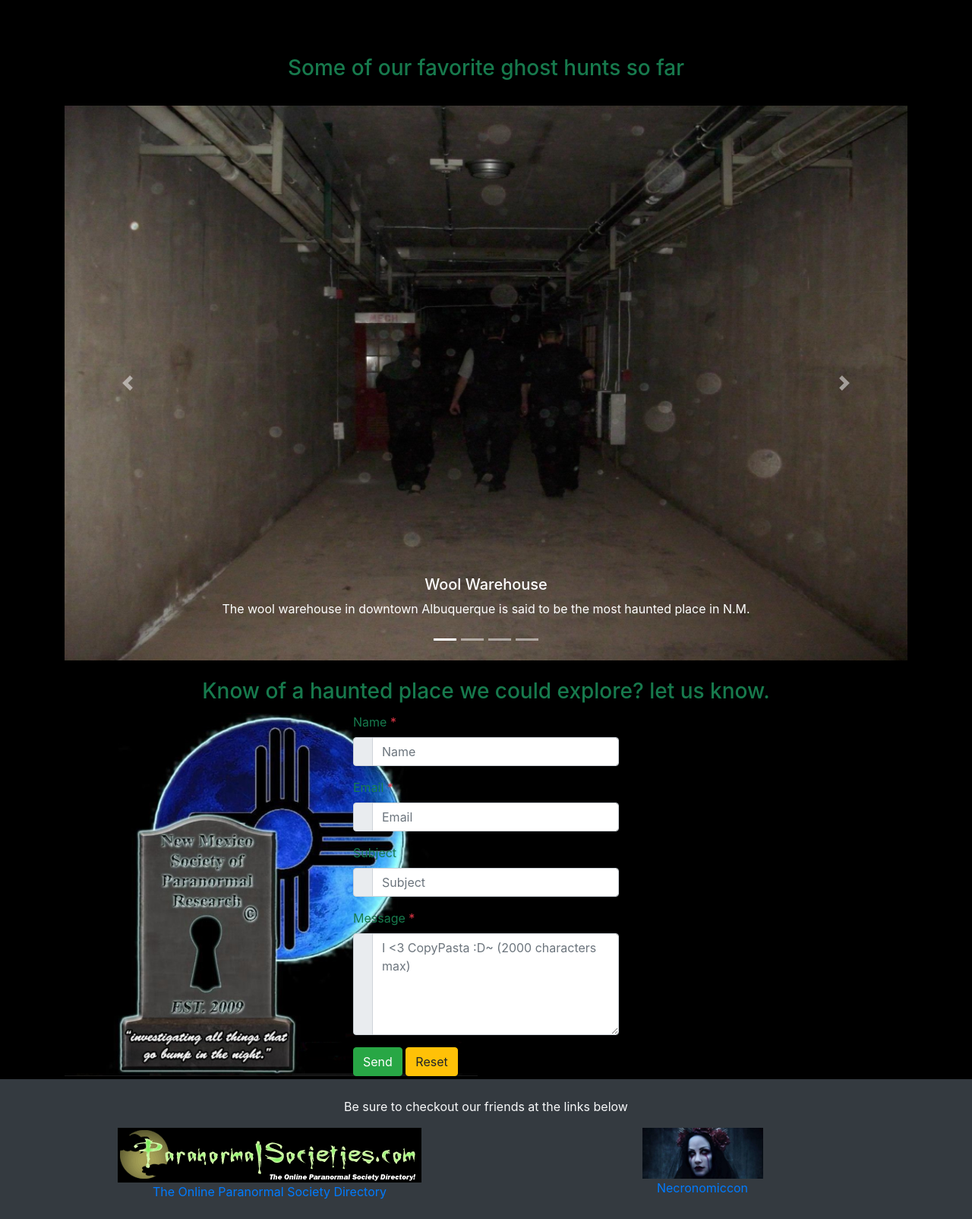
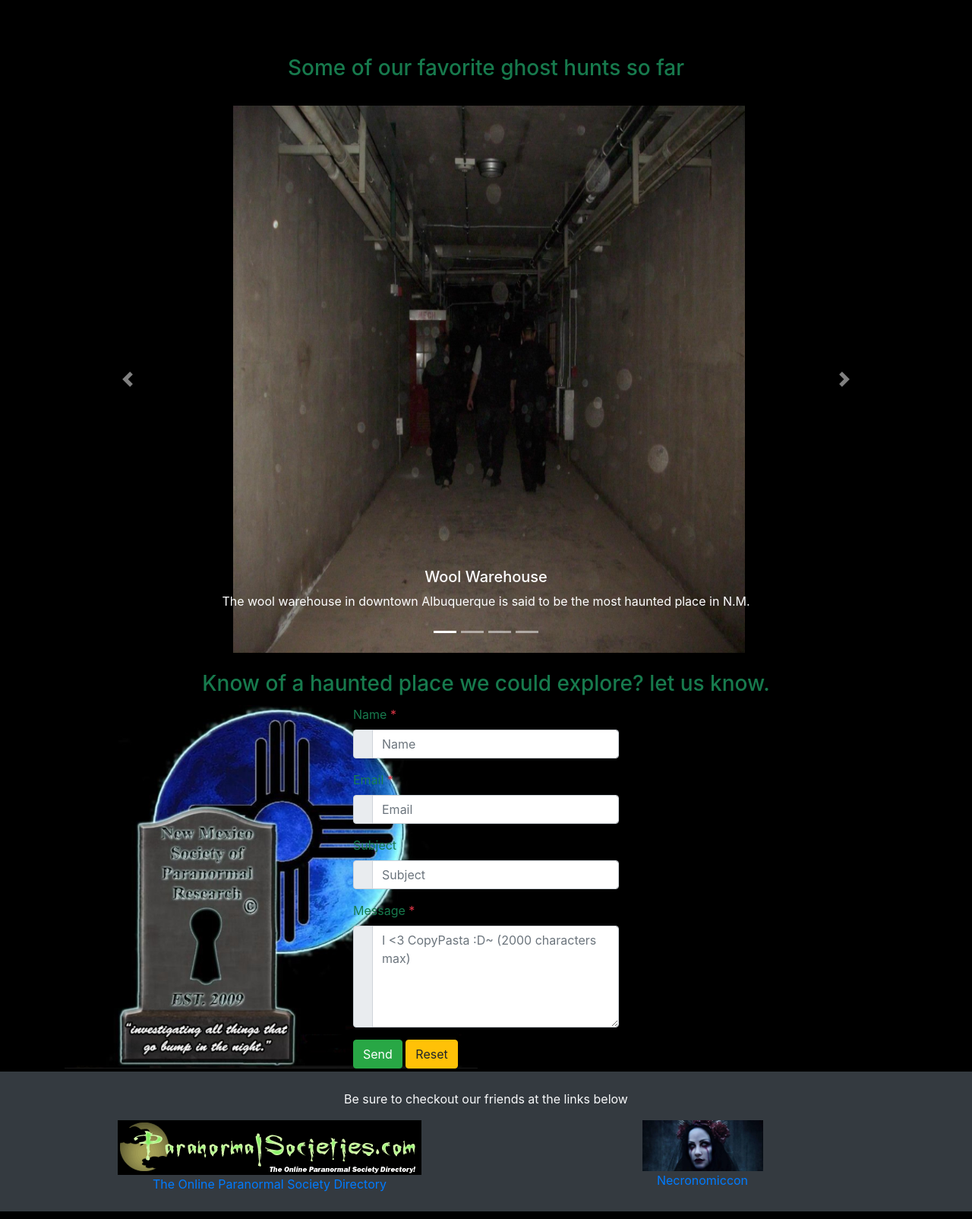
Before and after one commit to damianarya/my-pwp-project-damian, a PHP site: page / in a window 1280 px wide. Shown: the part 2138-3742 px from the top of the page at 76% size. Run offline with PHP 8.4, Linux system fonts and the light colour scheme; some libraries are stand-ins or nearby versions.

Commit message:
fixed carousel spacing on top and bottom

```diff
--- a/public_html/index.html
+++ b/public_html/index.html
@@ -172,14 +172,14 @@
 					</div>
 				</div>
 				<div class="carousel-item">
-					<img src="images/pwp-option-sf.png" class="d-block w-100" alt="santa fe hunt with text">
+					<img src="images/pwp-sf-2.png" class="d-block w-100" alt="santa fe hunt with text">
 					<div class="carousel-caption d-none d-md-block">
 						<h5>The Santa Fe Prison</h5>
 						<p>This is the site of the longest and bloodiest prison riot in U.S. history.</p>
 					</div>
 				</div>
 				<div class="carousel-item">
-					<img src="images/pwp-la-verde-2.png" class="d-block w-100" alt="La Verde hunt with text">
+					<img src="images/la-verde-2.png" class="d-block w-100" alt="La Verde hunt with text">
 					<div class="carousel-caption d-none d-md-block">
 						<h5>La Verde hotel</h5>
 						<p>The La Verde in Socorro N.M. has a long and gruesome history.</p>
--- a/public_html/stylesheet.css
+++ b/public_html/stylesheet.css
@@ -7,7 +7,6 @@ body {
 	background: url("images/pwp-backdrop.png") no-repeat center center fixed;
 	margin-top: 10px;
 	min-height: 70vh;
-	/*padding: 10rem;*/
 	-webkit-background-size: cover;
 	-moz-background-size: cover;
 	-o-background-size: cover;
@@ -33,6 +32,10 @@ body {
 	padding-top: 25vh;
 }
 
-.carousel img {
-	max-height: 730px;
+.carousel-inner img{
+position: relative;
+overflow:hidden;
+height: 90vh;
+max-width: 70vw;
+padding-left: 20%;
 }
```
Also changed, not shown: public_html/images/la-verde-2.png (added), public_html/images/pwp-la-verde-2.png (deleted), public_html/images/pwp-option-sf.png (deleted), public_html/images/pwp-sf-2.png (added).
